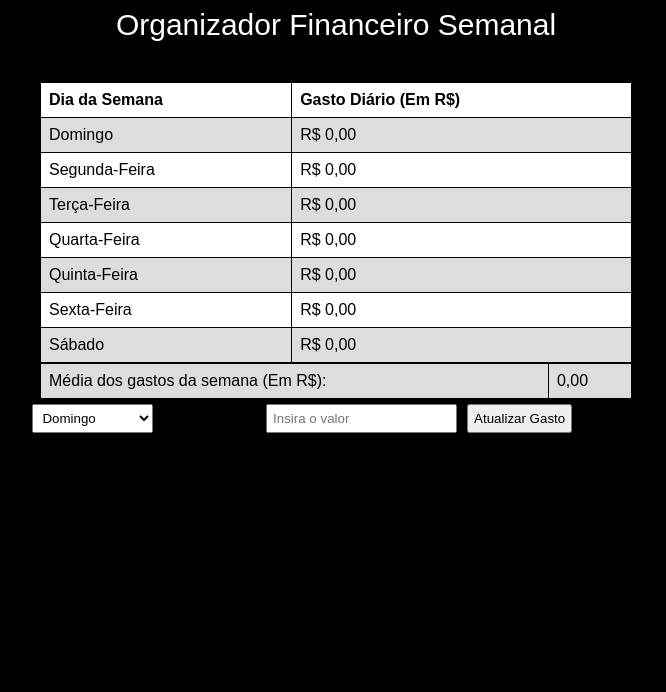
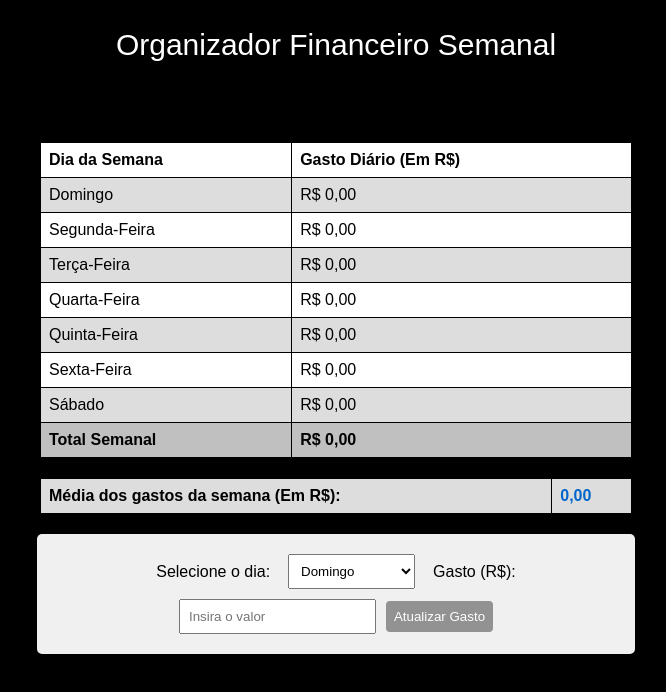
Before and after one commit to BrenoSerpa/ATIVIDADE-PROGRAMA--O-DE-SISTEMAS-WEB, a plain HTML site: page index.html in a window 1280 px wide. Shown: the whole page, without its empty margins (304-970 px from the left). Drawn offline with Linux system fonts and the light colour scheme.

Commit message:
implementação de total de gastos

```diff
--- a/index.html
+++ b/index.html
@@ -20,31 +20,35 @@
                 </tr>
                 <tr>
                     <td>Domingo</td>
-                    <td>R$ 0,00</td>
+                    <td class="gasto-diario">R$ 0,00</td>
                 </tr>
                 <tr>
                     <td>Segunda-Feira</td>
-                    <td>R$ 0,00</td>
+                    <td class="gasto-diario">R$ 0,00</td>
                 </tr>
                 <tr>
                     <td>Terça-Feira</td>
-                    <td>R$ 0,00</td>
+                    <td class="gasto-diario">R$ 0,00</td>
                 </tr>
                 <tr>
                     <td>Quarta-Feira</td>
-                    <td>R$ 0,00</td>
+                    <td class="gasto-diario">R$ 0,00</td>
                 </tr>
                 <tr>
                     <td>Quinta-Feira</td>
-                    <td>R$ 0,00</td>
+                    <td class="gasto-diario">R$ 0,00</td>
                 </tr>
                 <tr>
                     <td>Sexta-Feira</td>
-                    <td>R$ 0,00</td>
+                    <td class="gasto-diario">R$ 0,00</td>
                 </tr>
                 <tr>
                     <td>Sábado</td>
-                    <td>R$ 0,00</td>
+                    <td class="gasto-diario">R$ 0,00</td>
+                </tr>
+                <tr id="total-row">
+                    <td><strong>Total Semanal</strong></td>
+                    <td id="total-value">R$ 0,00</td>
                 </tr>
             </table>
             <table id="average-expending">
--- a/scripts.js
+++ b/scripts.js
@@ -8,6 +8,9 @@ function atualizarGasto() {
         alert("Por favor, insira um valor válido.");
         return;
     }
+
+    // Limpa o campo de input após a inserção
+    document.getElementById("gasto").value = "";
 
     // Atualiza a tabela com o novo gasto
     const linhas = document.querySelectorAll("#main-table tr");
@@ -20,26 +23,42 @@ function atualizarGasto() {
         }
     }
 
-    // Recalcula a média
-    calcularMediaGastos();
+    // Recalcula tanto a média quanto o total
+    calcularTotais();
 }
 
-function calcularMediaGastos() {
-    const gastosDiarios = document.querySelectorAll("#main-table tr td:nth-child(2)");
+function calcularTotais() {
+    const gastosDiarios = document.querySelectorAll("#main-table .gasto-diario");
 
     let totalGastos = 0;
-    let quantidadeDias = 0;
+    let quantidadeDiasComGasto = 0;
 
+    // Calcula o total e conta dias com gastos
     gastosDiarios.forEach(cell => {
-        const valor = parseFloat(cell.textContent.replace("R$ ", "").replace(",", "."));
-        if (!isNaN(valor)) {
+        const valorTexto = cell.textContent.replace("R$ ", "").replace(",", ".");
+        const valor = parseFloat(valorTexto);
+        if (!isNaN(valor) && valor > 0) {
             totalGastos += valor;
-            quantidadeDias++;
+            quantidadeDiasComGasto++;
         }
     });
 
-    const media = quantidadeDias > 0 ? totalGastos / quantidadeDias : 0;
+    // Atualiza o total semanal
+    document.getElementById("total-value").textContent = `R$ ${totalGastos.toFixed(2).replace(".", ",")}`;
+
+    // Calcula e atualiza a média (considera 7 dias, mesmo que alguns sejam zero)
+    const media = totalGastos / 7;
     document.getElementById("average-value").textContent = media.toFixed(2).replace(".", ",");
 }
 
-window.onload = calcularMediaGastos;
+// Inicializa os cálculos quando a página carrega
+window.onload = function() {
+    calcularTotais();
+
+    // Adiciona evento de tecla para o campo de gasto
+    document.getElementById("gasto").addEventListener("keypress", function(event) {
+        if (event.key === "Enter") {
+            atualizarGasto();
+        }
+    });
+};
--- a/styles.css
+++ b/styles.css
@@ -7,6 +7,7 @@ header {
   font-size: 30px;
   color: white;
   text-align: center;
+  padding: 20px;
 }
 
 section {
@@ -17,7 +18,7 @@ section {
 table {
   border-collapse: collapse;
   width: 50%;
-    margin: 0 auto;
+  margin: 20px auto;
   background-color: white;
 }
 
@@ -31,25 +32,54 @@ table {
   background-color: #dddddd;
 }
 
+#total-row {
+  font-weight: bold;
+  background-color: #c0c0c0;
+}
+
 .input-container {
   display: flex;
   justify-content: center;
-  width: 83%;
-  margin-bottom: 20px;
+  align-items: center;
+  flex-wrap: wrap;
+  width: 48%;
+  margin: 20px auto;
+  padding: 15px;
+  background-color: #f0f0f0;
+  border-radius: 5px;
 }
 
-.input-container label, .input-container select, .input-container input, .input-container button {
+.input-container label,
+.input-container select,
+.input-container input,
+.input-container button {
   margin: 5px;
-  padding: 5px;
+  padding: 8px;
+}
+
+.input-container button {
+  background-color: #929292;
+  color: white;
+  border: none;
+  cursor: pointer;
+  border-radius: 4px;
+}
+
+.input-container button:hover {
+  background-color: #45a049;
 }
 
 #average-expending {
-    border-bottom: 1px solid black;
-    border-left: 1px solid black;
-    border-right: 1px solid black;
+  border: 1px solid black;
   background-color: #dddddd;
   margin: 0 auto;
   width: 50%;
   padding: 8px;
   text-align: center;
+  font-weight: bold;
 }
+
+#average-value {
+  font-weight: bold;
+  color: #0066cc;
+}
```
Lines whose indentation alone changed are shown as unchanged.
